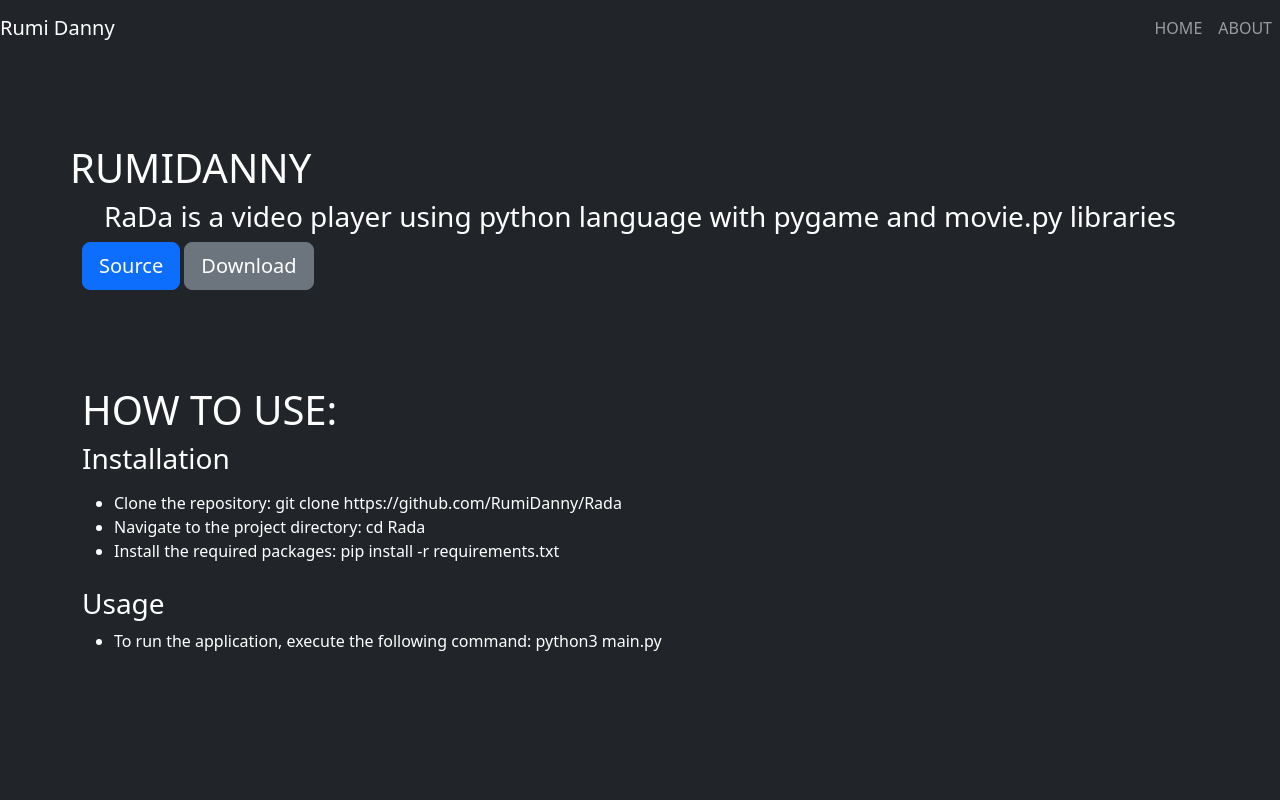
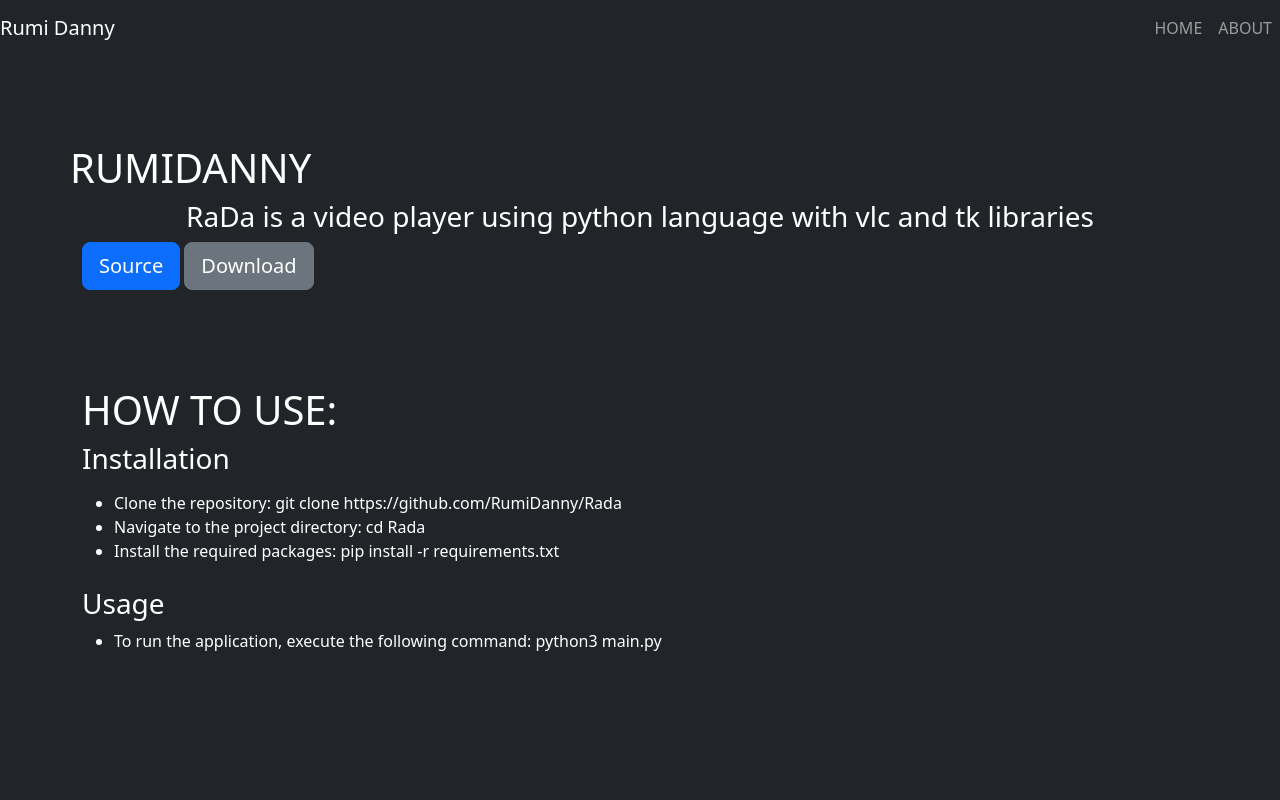
Before and after one commit to RumiDanny/rumidanny.github.io, a plain HTML site: page index.html in a window 1280 px wide. Shown: the top 800 px of the page. Drawn offline with Linux system fonts and the light colour scheme.

Commit message:
Update index.html

```diff
--- a/index.html
+++ b/index.html
@@ -27,7 +27,7 @@
             <div>
                 <h1 class="row text-uppercase font-weight-bold">RumiDanny</h1>
                 <h3 class="row justify-content-center">
-                    RaDa is a video player using python language with pygame and movie.py libraries
+                    RaDa is a video player using python language with vlc and tk libraries
                 </h3>
                 <div class="row-md-2">
                     <a class="btn btn-primary btn-lg" href="https://github.com/RumiDanny/Rada" role="button">Source</a>
```
